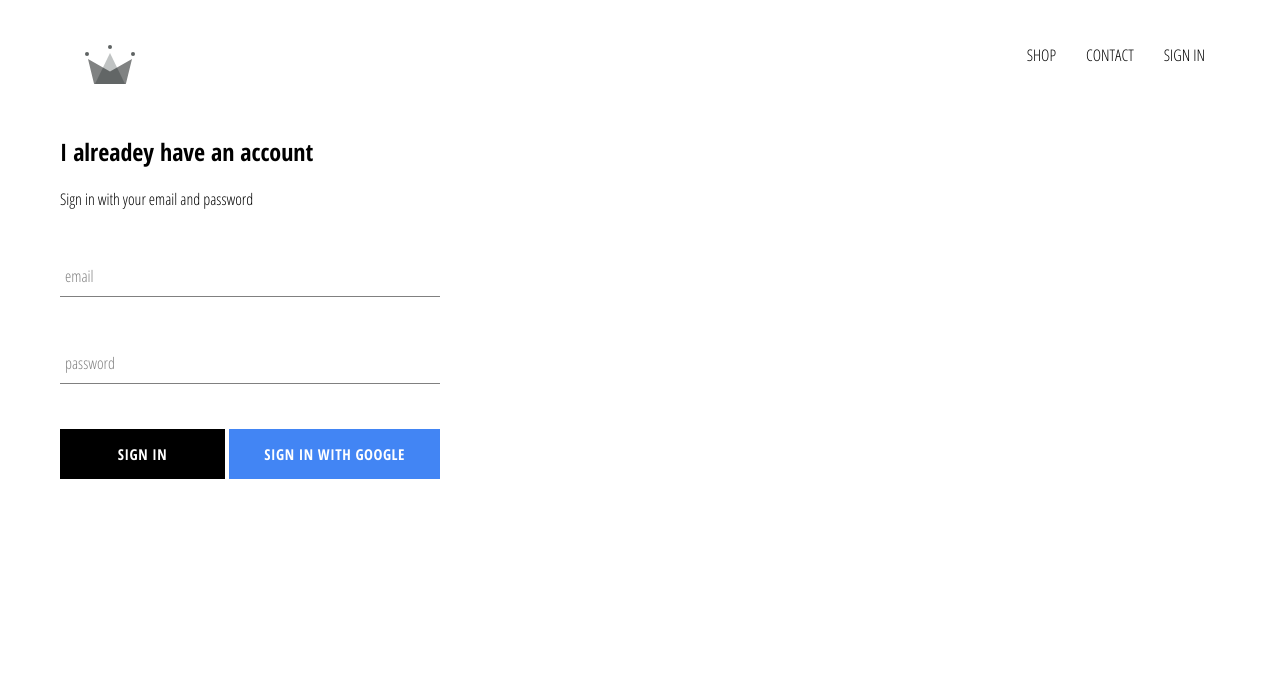
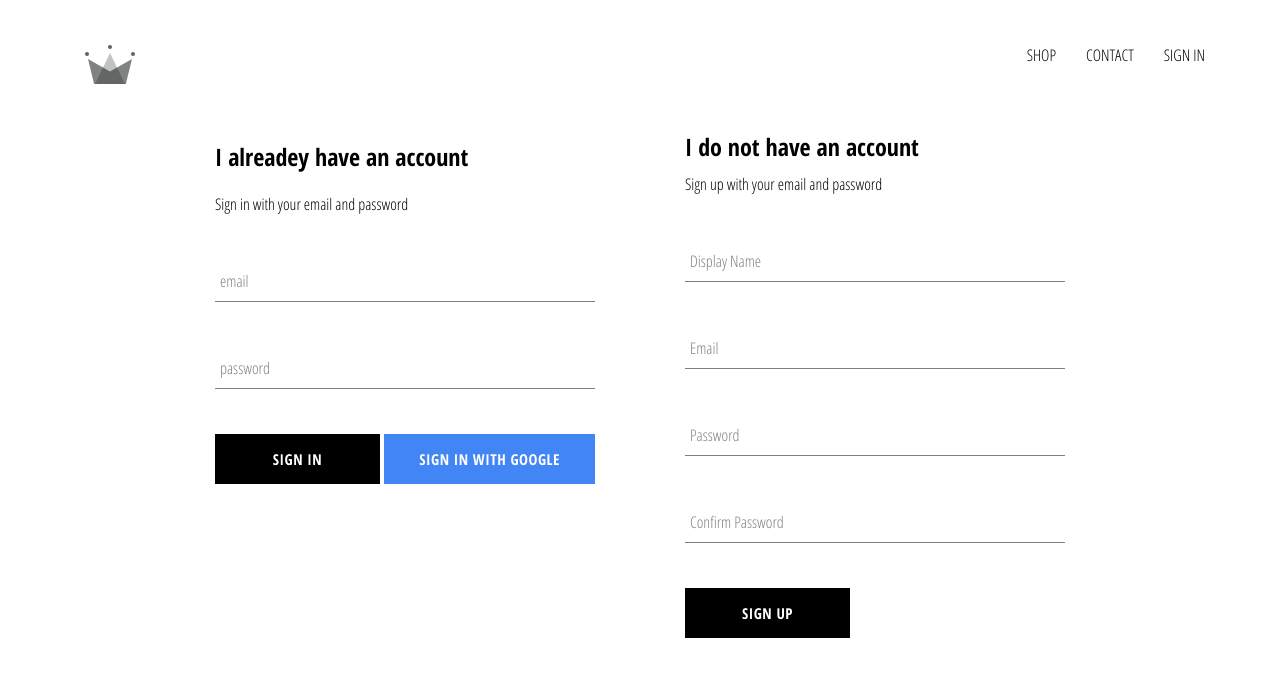
Before and after one commit to codedlab/ecommapp, a React (Create React App) app: page /signin in a window 1280 px wide. Shown: the top 676 px of the page. Built offline with nearby package versions, Linux system fonts and the light colour scheme; no server answers.

Commit message:
implemented firebase utils, included ability to store authenticated user in firebase firestore

```diff
--- a/src/App.js
+++ b/src/App.js
@@ -5,7 +5,9 @@
 import ShopPage from './pages/shop/shop.component';
 import SignInAndSignUpPage from './pages/sign-in-and-sign-up/sign-in-and-sign-up.component';
 import Header from './components/header/header.component';
-import { auth } from './firebase/firebase.utils';
+import { auth, createUserProfileDocument } from './firebase/firebase.utils';
+import { onSnapshot } from 'firebase/firestore';
+import { onAuthStateChanged } from 'firebase/auth'
 
 
 class App extends React.Component {
@@ -17,9 +19,25 @@
   }
   unsubscribeFromAuth = null;
   componentDidMount() {
-    this.unsubscribeFromAuth = auth.onAuthStateChanged(user => {
-      this.setState({ currentUser: user });
-      console.log(user);
+    this.unsubscribeFromAuth = onAuthStateChanged(auth, async userAuth => {
+      // createUserProfileDocument(userAuth);
+      // // // this.setState({ currentUser: user });
+      // console.log(userAuth);
+      if (userAuth) {
+        const userRef = await createUserProfileDocument(userAuth);
+        onSnapshot(userRef, snapShot => {
+          this.setState({
+            currentUser: {
+              id: snapShot.id,
+              ...snapShot.data()
+            }
+          }, () => {console.log(this.state)});
+        });
+        console.log(this.state);
+      } else {
+        this.setState({ currentUser: userAuth });
+        console.log(userAuth);
+      }
     })
   }
   componentWillUnmount() {
--- a/src/components/header/header.component.jsx
+++ b/src/components/header/header.component.jsx
@@ -1,6 +1,7 @@
 import React from 'react';
 import { Link } from 'react-router-dom';
 import { auth } from '../../firebase/firebase.utils';
+import { signOut } from 'firebase/auth'
 import { ReactComponent as Logo } from '../assets/crown.svg';
 import './header.styles.scss';
 
@@ -16,7 +17,7 @@
       <Link className='option' to='/contact'>
         CONTACT
       </Link>
-      {currentUser ? <div className='opiton' onClick={()=>auth.signOut()}>SIGN OUT</div> : <Link className='option' to='/signin'> SIGN IN</Link>}
+      {currentUser ? <div className='opiton' onClick={()=>signOut(auth)}>SIGN OUT</div> : <Link className='option' to='/signin'> SIGN IN</Link>}
     </div>
   </div>
 );
--- /dev/null
+++ b/src/components/sign-up/sign-up.component.jsx
@@ -0,0 +1,91 @@
+import React from 'react';
+
+import FormInput from '../form-input/form-input.component';
+import CustomButton from '../custom-button/custom-button.component';
+
+import { auth, createUserProfileDocument } from '../../firebase/firebase.utils';
+import { createUserWithEmailAndPassword } from 'firebase/auth';
+
+import './sign-up.styles.scss';
+
+class SignUp extends React.Component {
+  constructor() {
+    super();
+    this.state = {
+      displayName: '',
+      email: '',
+      password: '',
+      confirmPassword: ''
+    }
+  }
+
+  handleSubmit = async event => {
+    event.preventDefault();
+    const { displayName, email, password, confirmPassword } = this.state;
+    if (password !== confirmPassword) {
+      alert("Password don't match");
+      return;
+    }
+    try {
+      const { user } = await createUserWithEmailAndPassword( auth, email, password);
+      await createUserProfileDocument(user, { displayName });
+      this.setState({
+        displayName: '',
+        email: '',
+        password: '',
+        confirmPassword: ''
+      });
+    } catch (error) {
+      console.error(error);
+    }
+  };
+  handleChange = event => {
+    const { name, value } = event.target;
+    this.setState({[name]: value})
+  }
+  render() {
+    const { displayName, email, password, confirmPassword } = this.state;
+    return (
+      <div className='sign-up'>
+        <h2 className='title'>
+          I do not have an account
+        </h2>
+        <span>
+          Sign up with your email and password
+        </span>
+        <form className='sign-up-form' onSubmit={this.handleSubmit}>
+        <FormInput
+          type='text'
+          name='displayName'
+          value={displayName}
+          onChange={this.handleChange}
+          label='Display Name'
+          required />
+         <FormInput
+          type='email'
+          name='email'
+          value={email}
+          onChange={this.handleChange}
+          label='Email'
+          required />
+         <FormInput
+          type='password'
+          name='password'
+          value={password}
+          onChange={this.handleChange}
+          label='Password'
+          required />
+         <FormInput
+          type='password'
+          name='confirmPassword'
+          value={confirmPassword}
+          onChange={this.handleChange}
+          label='Confirm Password'
+            required />
+          <CustomButton type='submit'>SIGN UP</CustomButton>
+          </form>
+      </div>
+    )
+  }
+}
+export default SignUp;
--- /dev/null
+++ b/src/components/sign-up/sign-up.styles.scss
@@ -0,0 +1,9 @@
+.sign-up {
+  display: flex;
+  flex-direction: column;
+  width: 380px;
+
+  .title {
+    margin: 10px 0;
+  }
+}
--- a/src/firebase/firebase.utils.js
+++ b/src/firebase/firebase.utils.js
@@ -1,7 +1,7 @@
 // import firebase from 'firebase/app';
 import { initializeApp } from 'firebase/app';
 import { getAuth, signInWithPopup, GoogleAuthProvider } from 'firebase/auth';
-import { getFirestore } from 'firebase/firestore';
+import { getFirestore, doc, getDoc, setDoc } from 'firebase/firestore';
 
 const firebaseConfig ={
   apiKey: "AIzaSyD0nhPIuXZgozRwuJEI3FllPYK4ZxcUKBM",
@@ -13,12 +13,38 @@
   measurementId: "G-WFV7W54XP1"
 };
 
-// firebase.initializeApp(config);
+export const createUserProfileDocument = async(userAuth, additionalData) => {
+  if (!userAuth) return;
+  // const userRef = doc(firestoredb, 'users/128fdashadu');
+  // const snapShot = await getDoc(userRef);
+  // console.log(snapShot)
+
+  const userRef = doc(firestoredb, `users/${userAuth.uid}`);
+  const snapshot = await getDoc(userRef);
+  console.log(snapshot);
+  if (!snapshot.exists()) {
+    const { displayName, email } = userAuth;
+    const createdAt = new Date();
+    try {
+      await setDoc(userRef, {
+        displayName,
+        email,
+        createdAt,
+        ...additionalData
+      })
+    } catch (error) {
+      console.log('error creating user', error.message)
+    }
+  }
+  return userRef;
+}
 const firebase = initializeApp(firebaseConfig);
 
+
 export const auth = getAuth();
+// export const authstate = onAuthStateChanged();
 auth.languageCode = 'it';
-export const firestore = getFirestore(firebase);
+export const firestoredb = getFirestore(firebase);
 
 const provider = new GoogleAuthProvider();
 provider.setCustomParameters({ prompt: 'select_account' });
--- a/src/pages/sign-in-and-sign-up/sign-in-and-sign-up.component.jsx
+++ b/src/pages/sign-in-and-sign-up/sign-in-and-sign-up.component.jsx
@@ -1,10 +1,12 @@
 import React from 'react';
 import SignIn from '../../components/sign-in/sign-in.component';
+import SignUp from '../../components/sign-up/sign-up.component';
 import './sign-in-and-sign-up.styles.scss';
 
 const SignInAndSignUpPage = () => (
   <div className='sign-in-and-sign-up'>
-    <SignIn/>
+    <SignIn />
+    <SignUp/>
   </div>
 );
 
--- a/src/pages/sign-in-and-sign-up/sign-in-and-sign-up.styles.scss
+++ b/src/pages/sign-in-and-sign-up/sign-in-and-sign-up.styles.scss
@@ -0,0 +1,6 @@
+.sign-in-and-sign-up {
+  width: 850px;
+  display: flex;
+  justify-content: space-between;
+  margin: 30px auto;
+}
```
